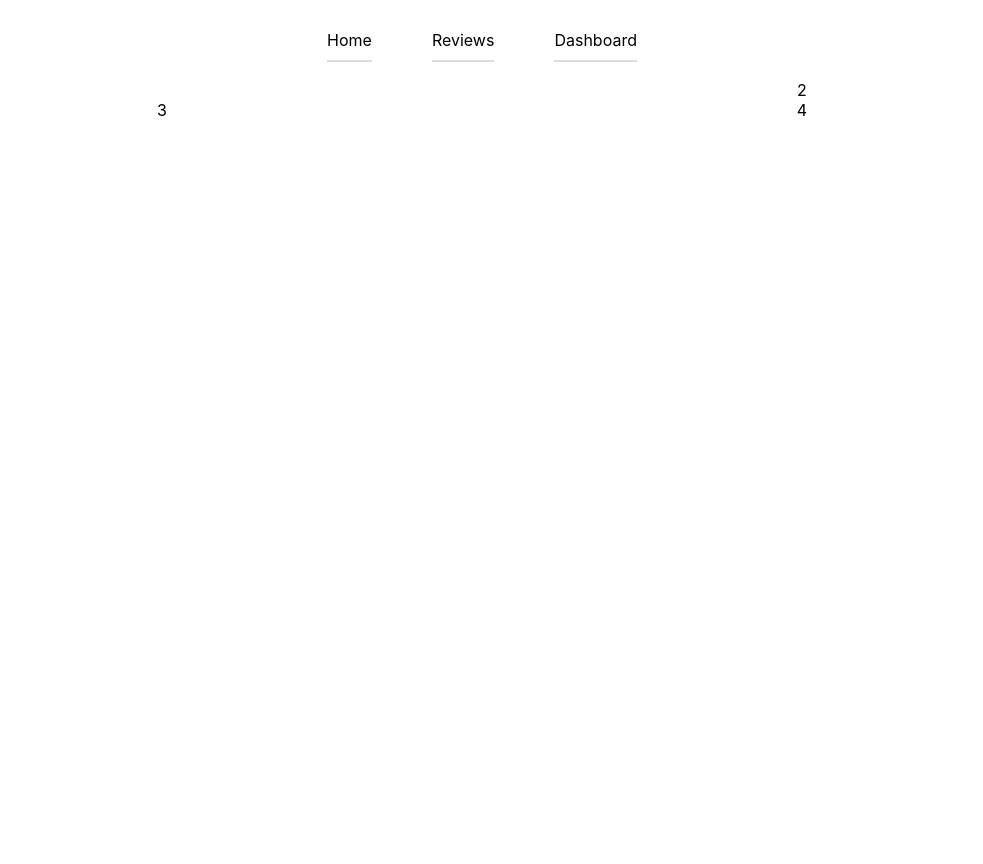
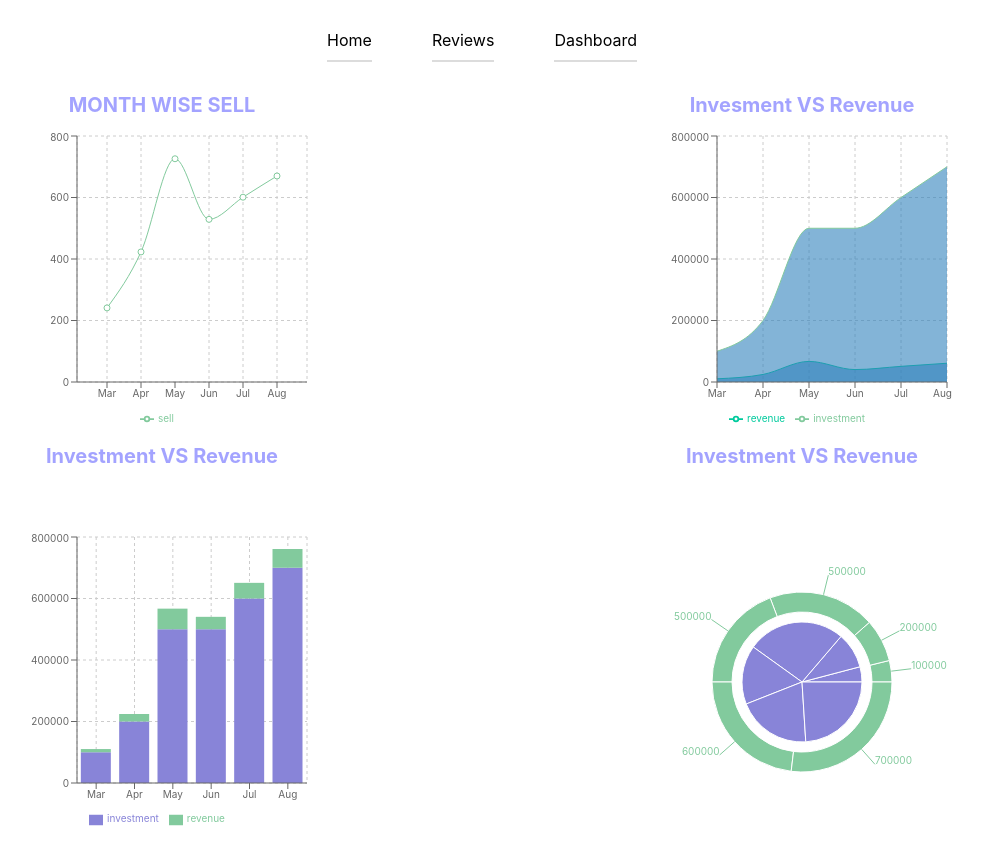
Before and after one commit to arfat-beep/product-analysis-website, a React (Create React App) app: page /dashboard in a window 1280 px wide. Shown: the top 864 px of the page, without its empty margins (158-1141 px from the left). Before the commit the page ends 800 px from the top, so only its background shows below. Built offline with nearby package versions, Linux system fonts and the light colour scheme.

Commit message:
dashboard created successfully

```diff
--- a/src/Hook/ImportFromJson.js
+++ b/src/Hook/ImportFromJson.js
@@ -1,9 +1,9 @@
 import { useEffect, useState } from "react";
 
-const ImportFromJson = () => {
+const ImportFromJson = (props) => {
   const [reviews, setReviews] = useState([]);
   useEffect(() => {
-    fetch("reviews.json")
+    fetch(props)
       .then((res) => res.json())
       .then((data) => setReviews(data));
   }, []);
--- a/src/component/Dashboard/Dashboard.css
+++ b/src/component/Dashboard/Dashboard.css
@@ -2,3 +2,14 @@
     display: grid;
     grid-template-columns: repeat(2, 1fr);
 }
+.rechart-container{
+    display: grid;
+    justify-content: center;
+    font-size: 10px;
+    color: rgba(0, 0, 255, 0.359);
+}
+ @media (max-width:  576px) {
+    .dashbords{
+        grid-template-columns: 1fr;
+    }
+ }
--- a/src/component/Dashboard/Dashboard.js
+++ b/src/component/Dashboard/Dashboard.js
@@ -1,17 +1,65 @@
-import ImportFromJson from "../../Hook/ImportFromJson";
-import LineChart from "../LineChart/LineChart";
+import LineChartGraph from "../LineChart/LineChartGraph";
+import MyAreaChart from "../MyAreaChart/MyAreaChart";
+import MyBarChart from "../MyBarChart/MyBarChart";
+import MyPieChart from "../MyPieChart/MyPieChart";
 import "./Dashboard.css";
 const Dashboard = () => {
-  const [data, setData] = ImportFromJson("data.json");
-
+  const data = [
+    {
+      month: "Mar",
+      investment: 100000,
+      sell: 241,
+      revenue: 10401,
+    },
+    {
+      month: "Apr",
+      investment: 200000,
+      sell: 423,
+      revenue: 24500,
+    },
+    {
+      month: "May",
+      investment: 500000,
+      sell: 726,
+      revenue: 67010,
+    },
+    {
+      month: "Jun",
+      investment: 500000,
+      sell: 529,
+      revenue: 40405,
+    },
+    {
+      month: "Jul",
+      investment: 600000,
+      sell: 601,
+      revenue: 50900,
+    },
+    {
+      month: "Aug",
+      investment: 700000,
+      sell: 670,
+      revenue: 61000,
+    },
+  ];
   return (
     <div className="dashbords">
-      <div className="rechart-one-container">
-        {/* <LineChart data={data}></LineChart> */}
+      <div className="rechart-container">
+        <h1>MONTH WISE SELL</h1>
+        <LineChartGraph data={data}></LineChartGraph>
       </div>
-      <div className="rechart-two-container">2</div>
-      <div className="rechart-three-container">3</div>
-      <div className="rechart-four-container">4</div>
+      <div className="rechart-container">
+        <h1>Invesment VS Revenue</h1>
+        <MyAreaChart data={data}></MyAreaChart>
+      </div>
+      <div className="rechart-container">
+        <h1>Investment VS Revenue</h1>
+        <MyBarChart data={data}></MyBarChart>
+      </div>
+      <div className="rechart-container">
+        <h1>Investment VS Revenue</h1>
+        <MyPieChart data={data}></MyPieChart>
+      </div>
     </div>
   );
 };
--- a/src/component/Home/Home.css
+++ b/src/component/Home/Home.css
@@ -3,6 +3,9 @@
     grid-template-columns: 2fr 1fr;
     text-align: left;
     padding: 30px;
+}
+.header-container img{
+    margin-top: 20px;
 }
 .header-left{
     padding: 40px 20px 0 40px;
@@ -42,3 +45,16 @@
 .curtomer-reviews-container{
     margin-bottom: 50px;
 }
+@media (max-width: 992px) {
+    .curtomer-reviews{
+        grid-template-columns: repeat(2,1fr);
+    }
+    .header-container{
+        grid-template-columns: 1fr;
+    }
+ }
+ @media (max-width:  576px) {
+    .curtomer-reviews{
+        grid-template-columns: 1fr;
+    }
+ }
--- a/src/component/Home/Home.js
+++ b/src/component/Home/Home.js
@@ -3,7 +3,7 @@ import ImportFromJson from "../../Hook/ImportFromJson";
 import Review from "../Review/Review";
 import "./Home.css";
 const Home = () => {
-  const [reviews, setReviews] = ImportFromJson();
+  const [reviews, setReviews] = ImportFromJson("reviews.json");
   const imgUrl =
     "https://c0.wallpaperflare.com/preview/132/366/508/computer-laptop-light-glow.jpg";
 
@@ -25,7 +25,7 @@ const Home = () => {
           <Link to="dashboard">Live Demo</Link>
         </div>
         <div className="header-right">
-          <img src={imgUrl} alt="" />
+          <img src={imgUrl} height={500} alt="" />
         </div>
       </div>
       <div className="curtomer-reviews-container">
@@ -35,7 +35,7 @@ const Home = () => {
             <Review key={review.id} review={review}></Review>
           ))}
         </div>
-        <Link to="/reviews">See All Reviews</Link>
+        <Link to="/reviews">See All Reviews ({reviews.length}) </Link>
       </div>
     </div>
   );
--- a/src/component/LineChart/LineChart.js
+++ /dev/null
@@ -1,43 +0,0 @@
-import React from "react";
-import {
-  CartesianGrid,
-  Legend,
-  Line,
-  ResponsiveContainer,
-  Tooltip,
-  XAxis,
-  YAxis,
-} from "recharts";
-
-const LineChart = ({ data }) => {
-  return (
-    <ResponsiveContainer width="100%" height="100%">
-      <LineChart
-        width={500}
-        height={300}
-        data={data}
-        margin={{
-          top: 5,
-          right: 30,
-          left: 20,
-          bottom: 5,
-        }}
-      >
-        <CartesianGrid strokeDasharray="3 3" />
-        <XAxis dataKey="name" />
-        <YAxis />
-        <Tooltip />
-        <Legend />
-        <Line
-          type="monotone"
-          dataKey="pv"
-          stroke="#8884d8"
-          activeDot={{ r: 8 }}
-        />
-        <Line type="monotone" dataKey="uv" stroke="#82ca9d" />
-      </LineChart>
-    </ResponsiveContainer>
-  );
-};
-
-export default LineChart;
--- /dev/null
+++ b/src/component/LineChart/LineChartGraph.js
@@ -0,0 +1,26 @@
+import React from "react";
+import {
+  Area,
+  CartesianGrid,
+  Legend,
+  Line,
+  LineChart,
+  Tooltip,
+  XAxis,
+  YAxis,
+} from "recharts";
+
+const LineChartGraph = ({ data }) => {
+  return (
+    <LineChart width={300} height={300} data={data}>
+      <CartesianGrid strokeDasharray="3 3" />
+      <Tooltip />
+      <Legend />
+      <Line type="monotone" dataKey="sell" stroke="#82ca9d" />
+      <XAxis dataKey="month" padding={{ left: 30, right: 30 }} />
+      <YAxis />
+    </LineChart>
+  );
+};
+
+export default LineChartGraph;
--- /dev/null
+++ b/src/component/MyAreaChart/MyAreaChart.js
@@ -0,0 +1,26 @@
+import React from "react";
+import {
+  Area,
+  AreaChart,
+  CartesianGrid,
+  Legend,
+  Tooltip,
+  XAxis,
+  YAxis,
+} from "recharts";
+
+const MyAreaChart = ({ data }) => {
+  return (
+    <AreaChart width={300} height={300} data={data}>
+      <CartesianGrid strokeDasharray="3 3" />
+      <Tooltip />
+      <Legend />
+      <Area type="monotone" dataKey="revenue" stroke="#00ca9d" />
+      <Area type="monotone" dataKey="investment" stroke="#82ca9d" />
+      <XAxis dataKey="month" />
+      <YAxis />
+    </AreaChart>
+  );
+};
+
+export default MyAreaChart;
--- /dev/null
+++ b/src/component/MyBarChart/MyBarChart.js
@@ -0,0 +1,27 @@
+import React from "react";
+import {
+  Bar,
+  AreaChart,
+  BarChart,
+  CartesianGrid,
+  Legend,
+  Tooltip,
+  XAxis,
+  YAxis,
+} from "recharts";
+
+const MyBarChart = ({ data }) => {
+  return (
+    <BarChart width={300} height={300} data={data}>
+      <CartesianGrid strokeDasharray="3 3" />
+      <Tooltip />
+      <Legend />
+      <Bar type="monotone" dataKey="investment" stackId="a" fill="#8884d8" />
+      <Bar type="monotone" dataKey="revenue" stackId="a" fill="#82ca9d" />
+      <XAxis dataKey="month" />
+      <YAxis />
+    </BarChart>
+  );
+};
+
+export default MyBarChart;
--- /dev/null
+++ b/src/component/MyPieChart/MyPieChart.js
@@ -0,0 +1,28 @@
+import React from "react";
+import { Pie, PieChart, Tooltip } from "recharts";
+
+const MyPieChart = ({ data }) => {
+  return (
+    <PieChart width={400} height={400}>
+      <Tooltip />
+      <Pie
+        data={data}
+        dataKey="revenue"
+        cx="50%"
+        cy="50%"
+        outerRadius={60}
+        fill="#8884d8"
+      />
+      <Pie
+        data={data}
+        dataKey="investment"
+        innerRadius={70}
+        outerRadius={90}
+        fill="#82ca9d"
+        label
+      />
+    </PieChart>
+  );
+};
+
+export default MyPieChart;
--- a/src/component/Reviews/Reviews.css
+++ b/src/component/Reviews/Reviews.css
@@ -0,0 +1,16 @@
+.reviews{
+    display: grid;
+    grid-template-columns: repeat(3, 1fr);
+    gap: 30px;
+    margin: 30px;
+}
+@media (max-width: 992px) {
+    .reviews{
+        grid-template-columns: repeat(2,1fr);
+    }
+ }
+ @media (max-width:  576px) {
+    .reviews{
+        grid-template-columns: 1fr;
+    }
+ }
--- a/src/component/Reviews/Reviews.js
+++ b/src/component/Reviews/Reviews.js
@@ -1,7 +1,16 @@
 import React from "react";
-
+import ImportFromJson from "../../Hook/ImportFromJson";
+import "./Reviews.css";
+import Review from "../Review/Review";
 const Reviews = () => {
-  return <div>this is Reviews</div>;
+  const [reviews, setReviews] = ImportFromJson("reviews.json");
+  return (
+    <div className="reviews">
+      {reviews.map((review, index) => (
+        <Review key={review.id} review={review}></Review>
+      ))}
+    </div>
+  );
 };
 
 export default Reviews;
```
